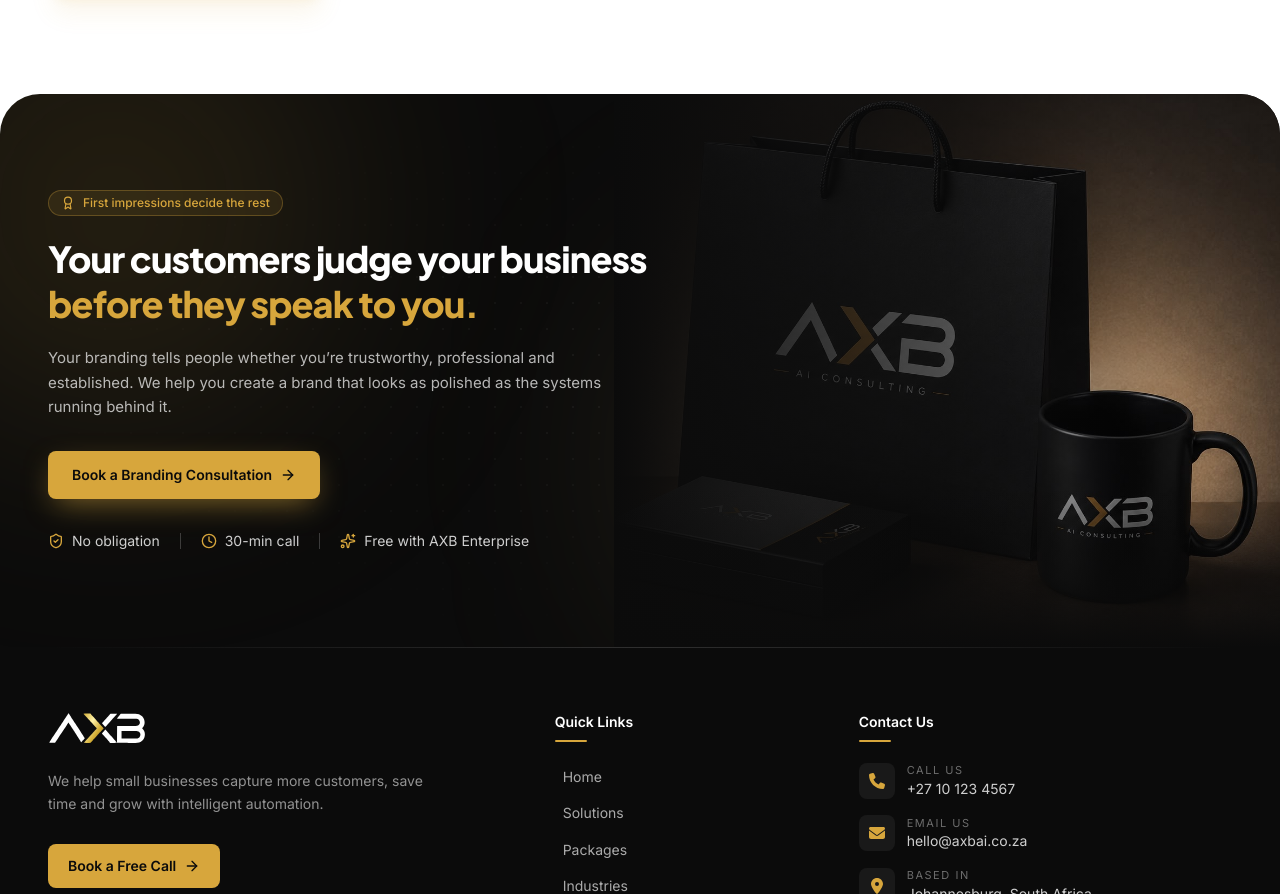
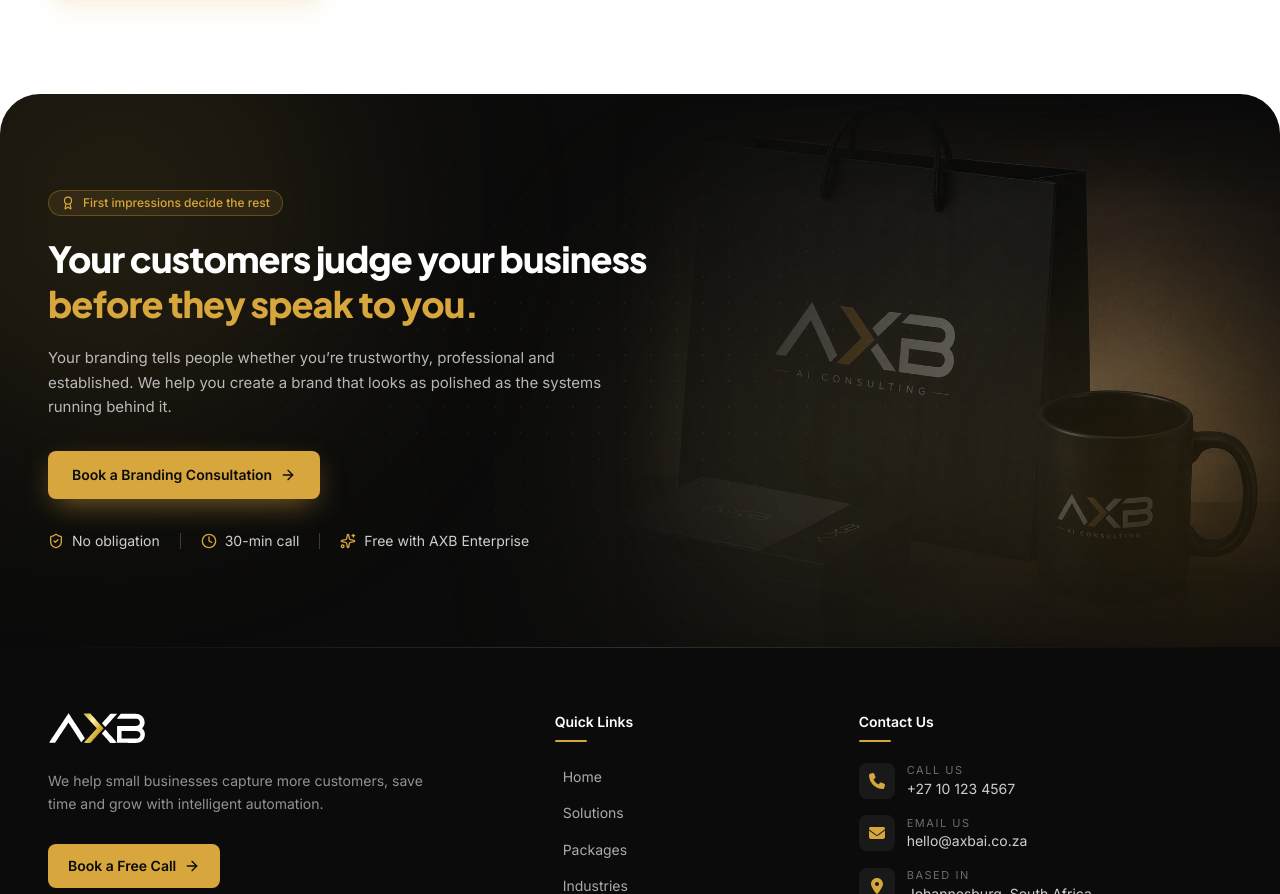
Before and after one commit to bonganishube/axb, a Next.js app: page /branding in a window 1280 px wide. Shown: the part 1537-2431 px from the top of the page. Built offline with nearby package versions, Linux system fonts and the light colour scheme.

Commit message:
Branding cta component updated to include

```diff
--- a/src/components/branding/BrandingCta.tsx
+++ b/src/components/branding/BrandingCta.tsx
@@ -15,9 +15,18 @@
     <section className="relative isolate overflow-hidden rounded-t-[2.5rem] bg-ink text-white">
       <BackgroundFX accent="gold" />
 
-      {/* Photo — full-bleed wash on mobile, right half on desktop. Same
-          treatment as the home CTA so both dark closers read the same. */}
-      <div className="absolute inset-y-0 right-0 w-full lg:w-[52%]">
+      {/* Photo — masked, not overlaid. Fading the image's own alpha lets the
+          section background show through continuously, so there's no edge for
+          a gradient to almost-but-not-quite match. Top/bottom fades keep it off
+          the white section above and the footer below; the left fade hands over
+          to the copy column on desktop.
+
+          -z-20 puts it under BackgroundFX (-z-10) so the glow and dot grid run
+          unbroken across the whole section instead of stopping at the photo. */}
+      <div
+        aria-hidden="true"
+        className="absolute inset-y-0 right-0 -z-20 w-full mask-t-from-80% mask-b-from-65% lg:w-[52%] lg:mask-l-from-45%"
+      >
         <Image
           src="/branding-cta.jpeg"
           alt=""
@@ -25,12 +34,11 @@
           className="object-cover object-center"
           sizes="(min-width: 1024px) 52vw, 100vw"
         />
-        {/* Mobile: knock the photo back so copy stays readable over it */}
-        <div className="absolute inset-0 bg-ink/85 lg:hidden" />
-        {/* Desktop: dissolve the left edge into the copy column */}
-        <div className="absolute inset-0 hidden bg-gradient-to-r from-ink via-ink/70 to-transparent lg:block" />
-        {/* Dissolve the bottom edge into the footer, which is dark too */}
-        <div className="absolute inset-x-0 bottom-0 h-24 bg-gradient-to-t from-ink to-transparent lg:h-40" />
+        {/* Knock the photo back to the same density as the home CTA, where the
+            image reads as atmosphere rather than a subject. Heavier on mobile,
+            where the copy sits directly over it. Inside the mask, so the wash
+            fades out with the photo instead of ending on its own edge. */}
+        <div className="absolute inset-0 bg-ink/85 lg:bg-ink/65" />
       </div>
 
       <div className="relative container-px py-20 lg:py-24">
```
